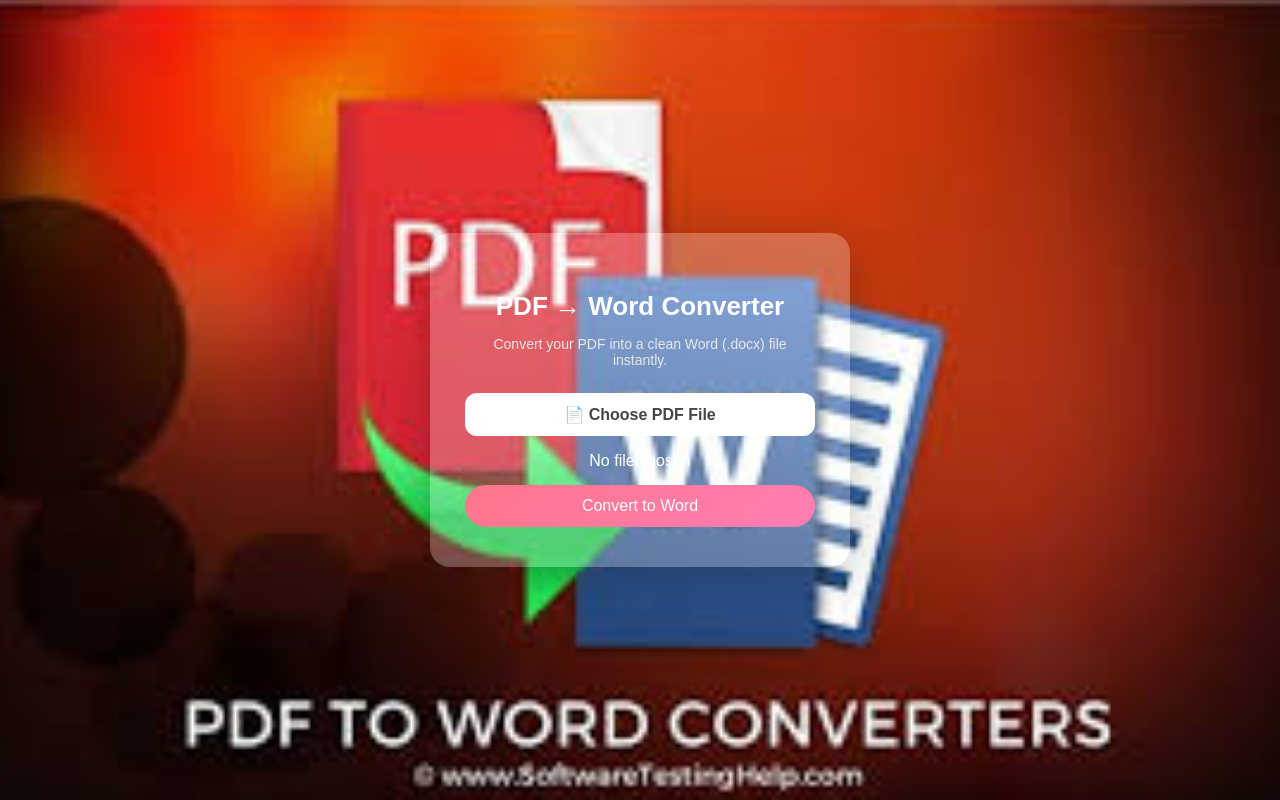
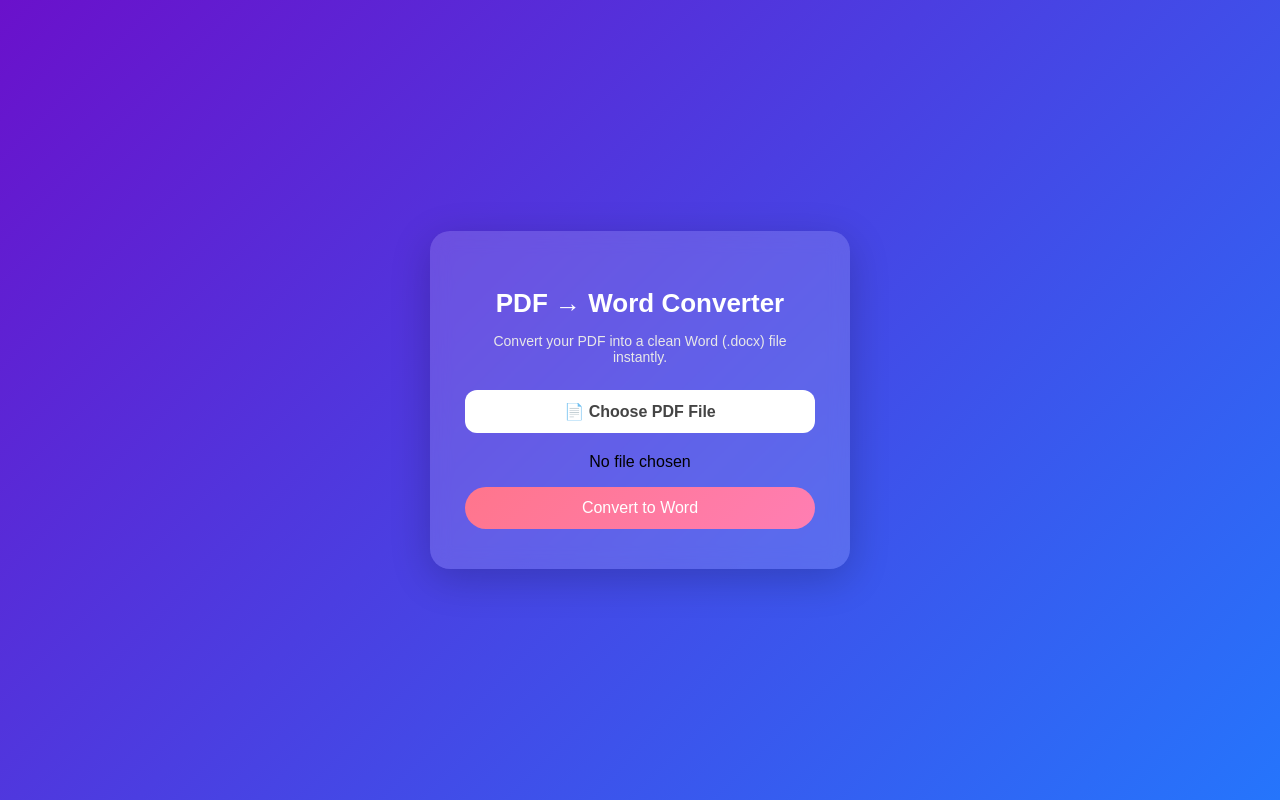
Before and after one commit to ankita05-web/pdf2word, a Flask app: page / in a window 1280 px wide. Run offline with Flask 3, Linux system fonts and the light colour scheme.

Commit message:
Update styles with gradient background and emojis

```diff
--- a/static/style.css
+++ b/static/style.css
@@ -1,75 +1,139 @@
-/* Full background image */
+/* 🌈 Beautiful Gradient Background */
+
 body {
+
     margin: 0;
+
     font-family: 'Poppins', sans-serif;
-    background: url('/static/bg.jpg') no-repeat center center fixed;
-    background-size: cover;
+
+    background: linear-gradient(135deg, #6a11cb, #2575fc);
+
     height: 100vh;
+
     display: flex;
+
     justify-content: center;
+
     align-items: center;
+
 }
 
-/* Glass effect container */
+
+
+/* 🟦 Glass Effect Form Box */
+
 .container {
-    background: rgba(255, 255, 255, 0.25); /* slightly transparent */
+
+    background: rgba(255, 255, 255, 0.15);
+
     padding: 40px 35px;
+
     border-radius: 20px;
-    box-shadow: 0 10px 40px rgba(0,0,0,0.2);
+
+    box-shadow: 0 10px 40px rgba(0, 0, 0, 0.2);
+
+    backdrop-filter: blur(10px);
+
     text-align: center;
+
     width: 350px;
+
 }
 
+
+
 /* Title */
+
 h1 {
+
     color: white;
+
     font-size: 26px;
+
     margin-bottom: 12px;
+
 }
 
+
+
 /* Subtitle */
+
 .subtitle {
+
     color: #e8e8e8;
+
     margin-bottom: 25px;
+
     font-size: 14px;
+
 }
 
-/* File input */
+
+
+/* 📄 File input box (stylish) */
+
 .upload-box {
+
     display: block;
+
     background: white;
+
     color: #444;
+
     padding: 12px;
+
     border-radius: 12px;
+
     cursor: pointer;
-    margin-bottom: 10px;
+
+    margin-bottom: 20px;
+
     font-weight: 600;
+
 }
 
+
+
 .upload-box input {
+
     display: none;
+
 }
 
-/* File name */
-#file-name {
-    color: #fff;
-    margin-bottom: 15px;
+
+
+/* 💙 Convert Button */
+
+.btn {
+
+    background: #ff7eb3;
+
+    background: linear-gradient(135deg, #ff758c, #ff7eb3);
+
+    border: none;
+
+    padding: 12px 30px;
+
+    border-radius: 30px;
+
+    color: white;
+
+    font-size: 16px;
+
+    cursor: pointer;
+
+    transition: 0.3s;
+
+    width: 100%;
+
 }
 
-/* Convert button */
-.btn {
-    background: linear-gradient(135deg, #ff758c, #ff7eb3);
-    border: none;
-    padding: 12px 30px;
-    border-radius: 30px;
-    color: white;
-    font-size: 16px;
-    cursor: pointer;
-    transition: 0.3s;
-    width: 100%;
-}
+
 
 .btn:hover {
+
     transform: scale(1.05);
-    box-shadow: 0 6px 20px rgba(255,120,180,0.4);
+
+    box-shadow: 0 6px 20px rgba(255, 120, 180, 0.4);
+
 }
```
